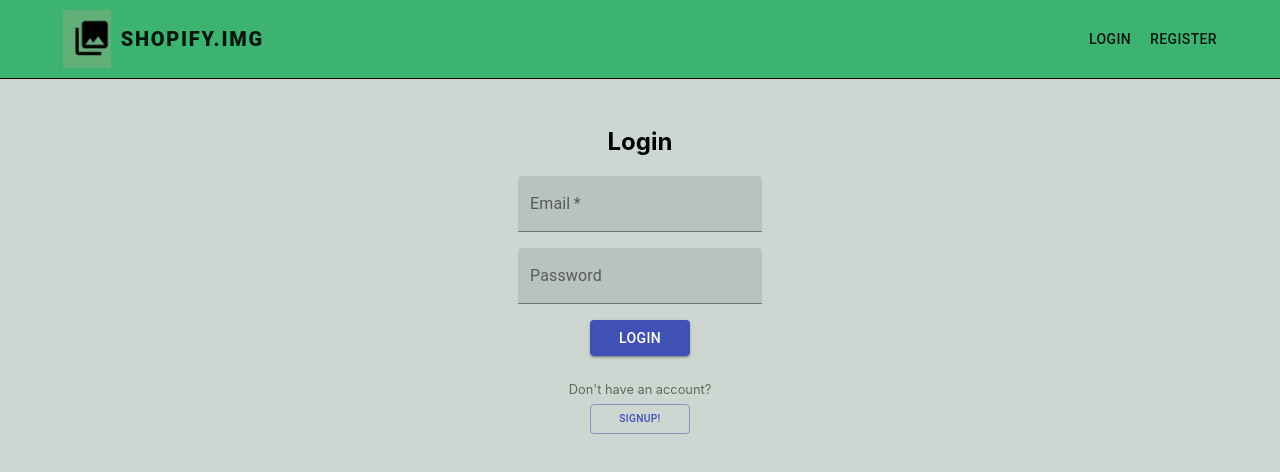
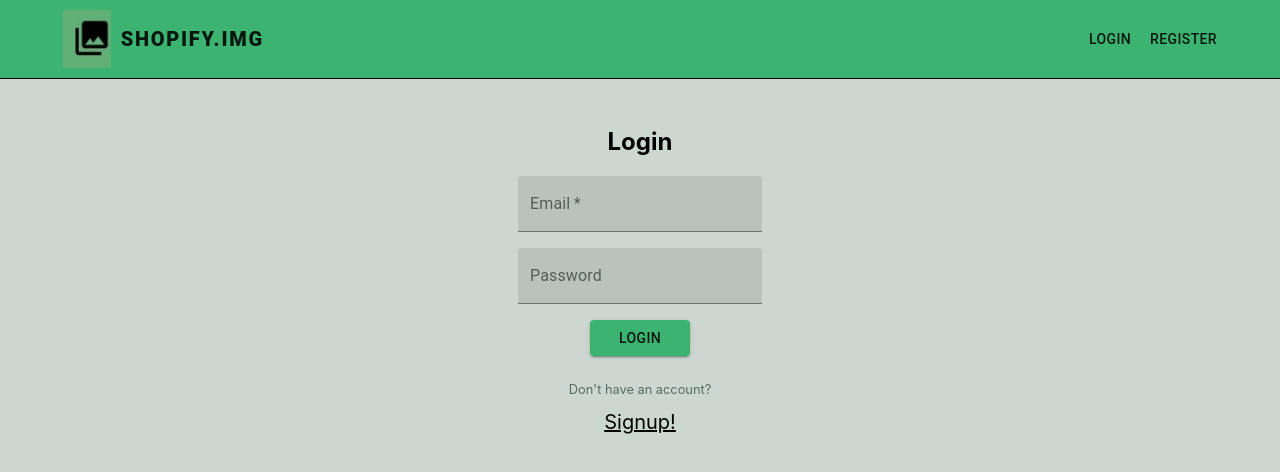
Before and after one commit to kutluduman/shopify-img, a React (Create React App) app in the folder client/: page /login in a window 1280 px wide. Shown: the top 472 px of the page. Built offline with nearby package versions, Linux system fonts and the light colour scheme.

Commit message:
Background color and hovering for the buttons are fixed

```diff
--- a/client/package.json
+++ b/client/package.json
@@ -5,11 +5,13 @@
   "dependencies": {
     "@material-ui/core": "^4.11.2",
     "@material-ui/icons": "^4.11.2",
+    "@material-ui/styles": "^4.11.2",
     "@testing-library/jest-dom": "^5.11.8",
     "@testing-library/react": "^11.2.2",
     "@testing-library/user-event": "^12.6.0",
     "axios": "^0.21.1",
     "cookie": "^0.4.1",
+    "material-ui-colors": "^1.0.0",
     "react": "^17.0.1",
     "react-cookie": "^4.0.3",
     "react-dom": "^17.0.1",
--- a/client/src/components/User/Login.jsx
+++ b/client/src/components/User/Login.jsx
@@ -39,6 +39,7 @@ const PageContainer = styled.section`
   button {
     width: 100px;
     height: auto;
+    background-color: #3cb371 !important;
   }
 
   div.signup-instead-wrapper {
@@ -48,12 +49,19 @@ const PageContainer = styled.section`
     text-align: center;
     align-items: center;
     font-size: 0.8em;
-    color: #576D5C;
+    color: #576d5c;
     margin-top: 1em;
   }
   div.signup-instead-wrapper button {
     margin-top: -6px;
-    font-size: 0.8em;
+    font-size: 1.8em;
+    width: 100px;
+    height: auto;
+  }
+
+  .link {
+    color: black;
+    font-size: 20px;
   }
 `;
 
@@ -94,23 +102,20 @@ const Login = () => {
             fullfullWidth={true}
           />
           <Button
-          className=""
-          fullWidth
-          variant="contained"
-          color="primary"
-          type="submit">
+            className="button"
+            fullWidth
+            variant="contained"
+            type="submit"
+          >
             LOGIN
           </Button>
         </form>
         <div className="signup-instead-wrapper">
-        <p>Don't have an account?</p>
-        <Button
-        size="medium"
-        variant="outlined"
-        color="primary"
-        >Signup!
-        </Button>
-      </div>
+          <p className="paragraph">Don't have an account?</p>
+          <a className="link" href="/register">
+            Signup!
+          </a>
+        </div>
       </PageContainer>
     </div>
   );
--- a/client/src/components/User/Register.jsx
+++ b/client/src/components/User/Register.jsx
@@ -3,7 +3,7 @@ import Navbar from "../Home/Navbar";
 import styled from "styled-components";
 import Fade from "react-reveal/Fade";
 import { TextField } from "@material-ui/core";
-import { Button } from '@material-ui/core';
+import { Button } from "@material-ui/core";
 
 const PageContainer = styled.div`
   position: fixed;
@@ -38,16 +38,15 @@ const PageContainer = styled.div`
   button {
     width: 100px;
     height: auto;
+    background-color: #3cb371 !important;
   }
-
 `;
 
 const Register = () => {
-  const [firstName, setFirstName] = useState('');
-  const [lastName, setLastName] = useState('');
-  const [email, setEmail] = useState('');
-  const [password, setPassword] = useState('');
-
+  const [firstName, setFirstName] = useState("");
+  const [lastName, setLastName] = useState("");
+  const [email, setEmail] = useState("");
+  const [password, setPassword] = useState("");
 
   return (
     <div>
@@ -102,11 +101,11 @@ const Register = () => {
             fullfullWidth={true}
           />
           <Button
-          className="button"
-          fullWidth
-          variant="contained"
-          color="primary"
-          type="submit">
+            className="button"
+            fullWidth
+            variant="contained"
+            type="submit"
+          >
             REGISTER
           </Button>
         </form>
```
Also changed, not shown: 2 other files (tests, documents, lock files or other folders).
